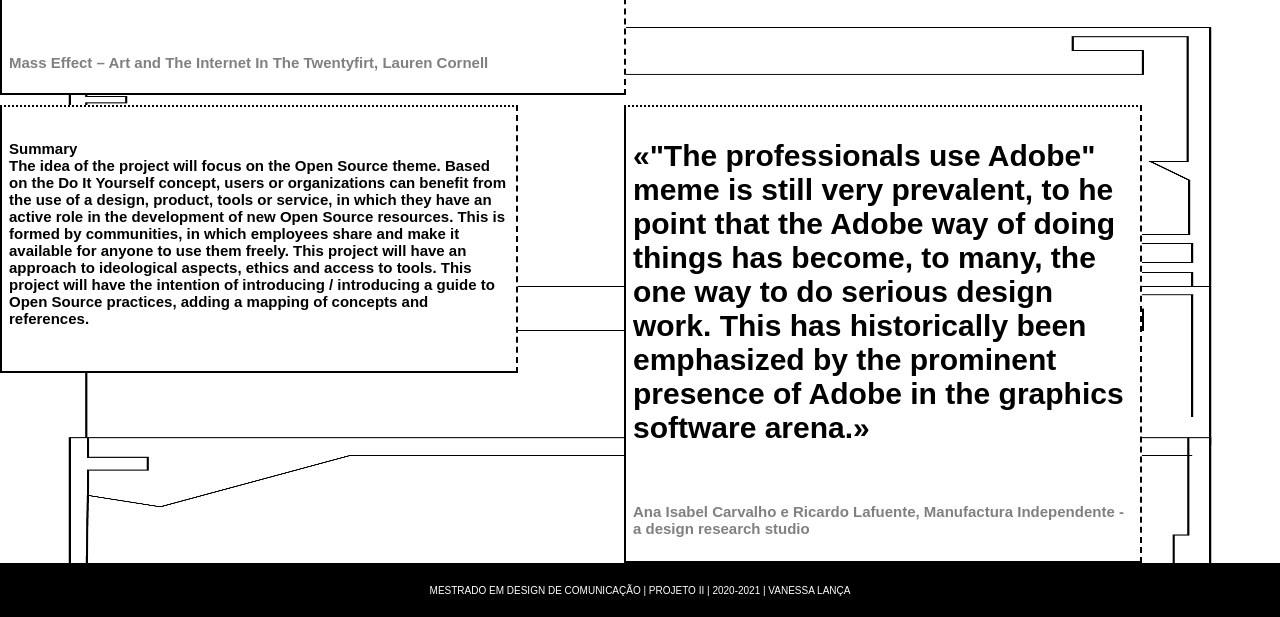
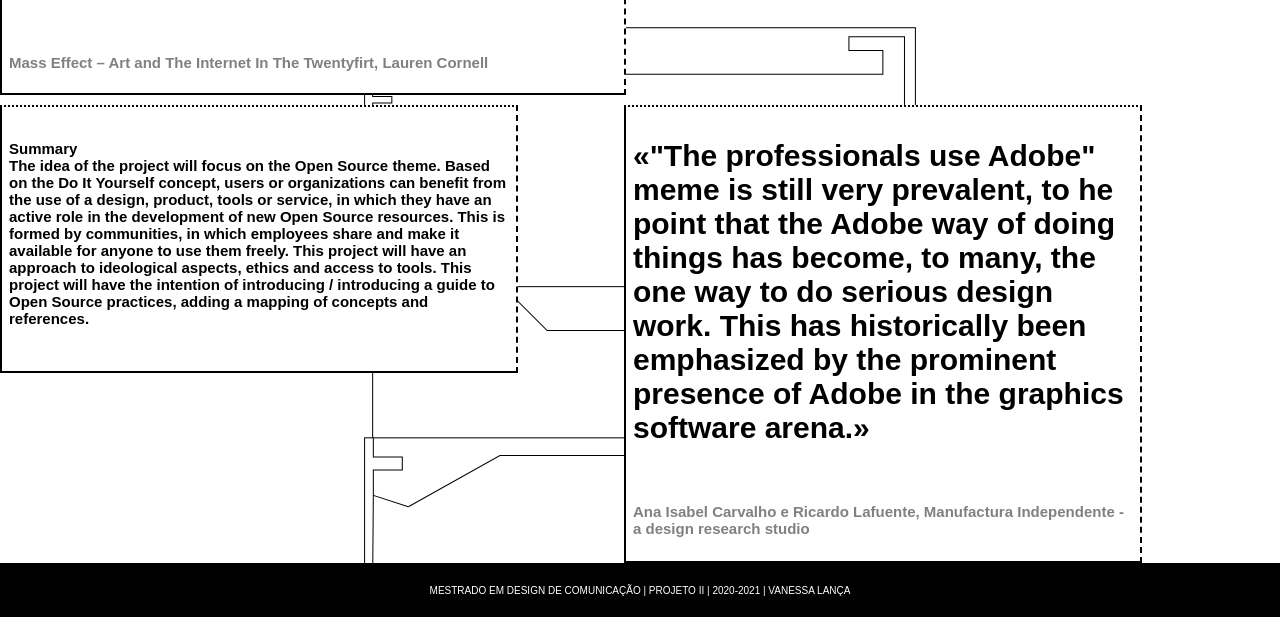
Before and after one commit to VLanca/mdc_poster, a plain HTML site: page index.html in a window 1280 px wide. Shown: the part 795-1412 px from the top of the page. Drawn offline with Linux system fonts and the light colour scheme.

Commit message:
Add files via upload

```diff
--- a/css/style.css
+++ b/css/style.css
@@ -11,7 +11,7 @@
 	background-repeat: no-repeat;
 	background-size: 100%;
 	background-attachment: fixed;
-	background-image: url('../img/11-01-01.jpg')
+	background-image: url('../img/4-04-01.svg')
 }
 .grid {
 	display: grid;
```
Also changed, not shown: img/4-04-01.svg (added).
